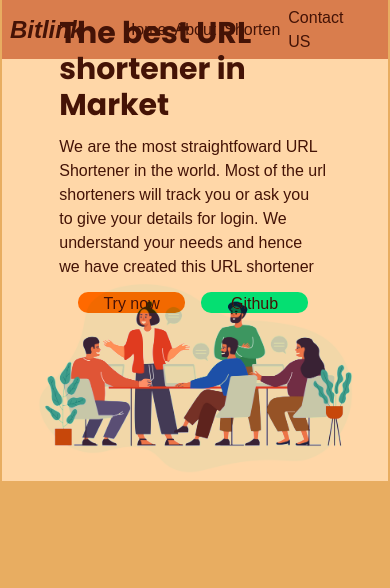
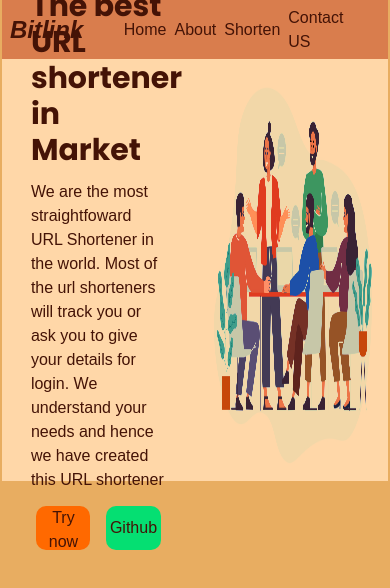
Before and after one commit to Shashikantgiri-web/Url-Shortener, a Next.js app in the folder main-code/: page / in a window 390 px wide. Shown: the top 588 px of the page. Built offline with nearby package versions, Linux system fonts and the light colour scheme.

Commit message:
Update page.js

```diff
--- a/main-code/app/page.js
+++ b/main-code/app/page.js
@@ -12,7 +12,7 @@ export default function Home() {
   return (
     <>
       <div className="w-[99%] h-auto flex flex-col justify-start items-center gap-4">
-        <section className="w-full h-[50vh] grid grid-rows-2 sm:grid-cols-2 bg-orange-200">
+        <section className="w-full h-[50vh] flex flex-row sm:grid grid-cols-2 bg-orange-200">
           <div className="w-[99%] h-full flex flex-col justify-center items-center gap-3">
             <p className={`text-3xl font-bold w-[70%] ${poppins.className}`}>The best URL shortener in Market</p>
             <p className="w-[70%] flex justify-center items-center">We are the most straightfoward URL Shortener in the world. Most of the url shorteners will track you or ask you to give your details for login. We understand your needs and hence we have created this URL shortener</p>
```
